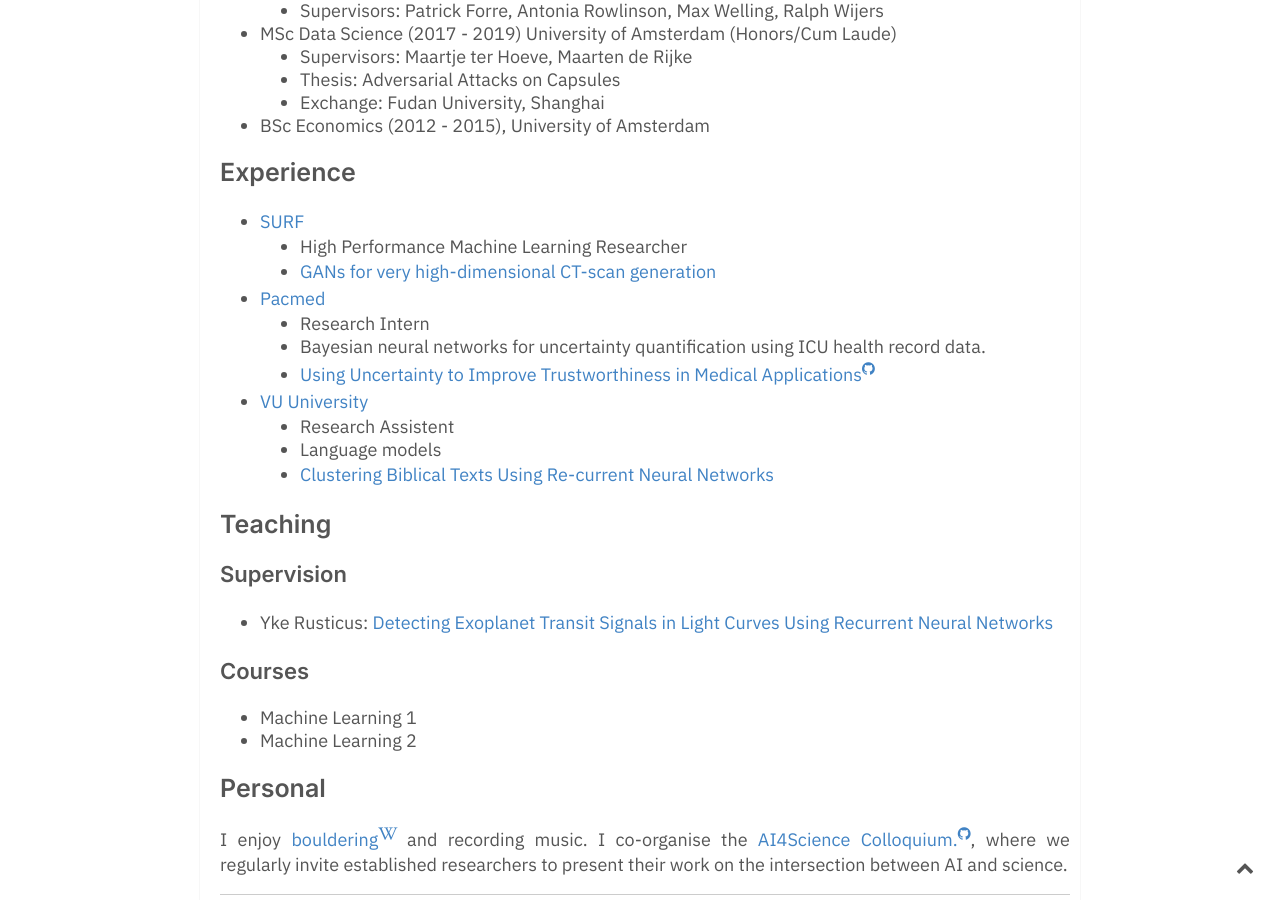
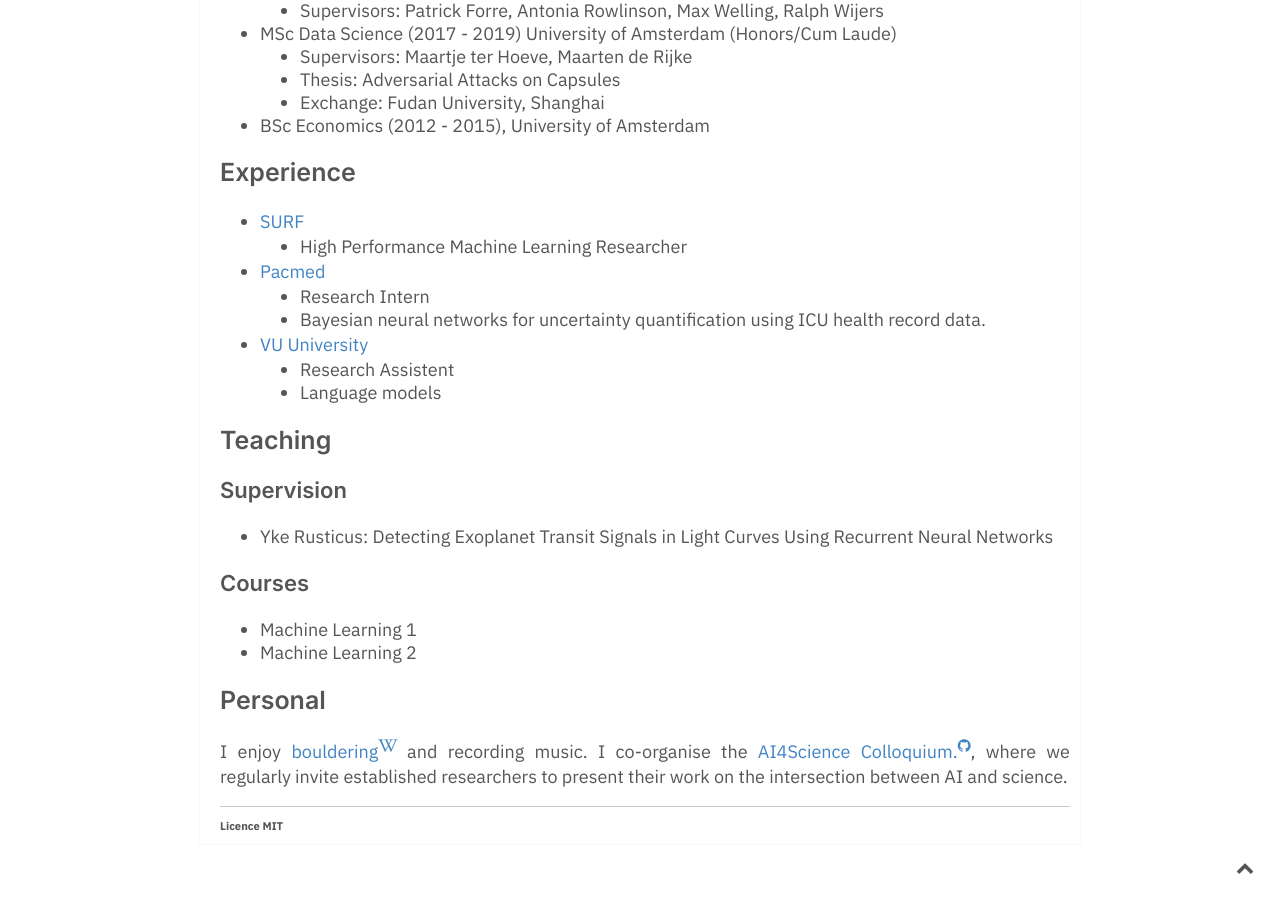
Before and after one commit to DavidRuhe/DavidRuhe.github.io, a Jekyll site: the page built from about.md, in a window 1280 px wide and 900 px high, scrolled down 1212 px. Built offline with Jekyll 4.4.1, drawn with Linux system fonts in a browser that asks for light colours; after the commit the page ends 2057 px from its top, so only the background shows below that.

Commit message:
update about

```diff
--- a/about.md
+++ b/about.md
@@ -23,19 +23,20 @@
 ## Experience
 * [[SURF::https://www.surf.nl/]]
     * High Performance Machine Learning Researcher
-    * [[GANs for very high-dimensional CT-scan generation::https://profs.etsmtl.ca/hlombaert/public/medneurips2019/89_CameraReadySubmission_Med_NeurIPS_Camera_Ready.pdf]]
+    <!-- * [[GANs for very high-dimensional CT-scan generation::https://profs.etsmtl.ca/hlombaert/public/medneurips2019/89_CameraReadySubmission_Med_NeurIPS_Camera_Ready.pdf]] -->
 * [[Pacmed::https://www.pacmed.ai/]]
     * Research Intern
     * Bayesian neural networks for uncertainty quantification using ICU health record data.
-    * [[Using Uncertainty to Improve Trustworthiness in Medical Applications::https://aiforsocialgood.github.io/icml2019/accepted/track1/pdfs/38_aisg_icml2019.pdf]]
+    <!-- * [[Using Uncertainty to Improve Trustworthiness in Medical Applications::https://aiforsocialgood.github.io/icml2019/accepted/track1/pdfs/38_aisg_icml2019.pdf]] -->
 * [[VU University::https://www.vu.nl/]]
     * Research Assistent
     * Language models
-    * [[Clustering Biblical Texts Using Re-current Neural Networks::https://research.vu.nl/en/publications/clustering-biblical-texts-using-re-current-neural-networks]]
+    <!-- * [[Clustering Biblical Texts Using Re-current Neural Networks::https://research.vu.nl/en/publications/clustering-biblical-texts-using-re-current-neural-networks]] -->
 
 ## Teaching
 ### Supervision
-* Yke Rusticus: [[Detecting Exoplanet Transit Signals in Light Curves Using Recurrent Neural Networks::https://www.hou.usra.edu/meetings/lpsc2021/pdf/2080.pdf]]
+<!-- * Yke Rusticus: [[Detecting Exoplanet Transit Signals in Light Curves Using Recurrent Neural Networks::https://www.hou.usra.edu/meetings/lpsc2021/pdf/2080.pdf]] -->
+* Yke Rusticus: Detecting Exoplanet Transit Signals in Light Curves Using Recurrent Neural Networks
 
 ### Courses
 * Machine Learning 1
```
